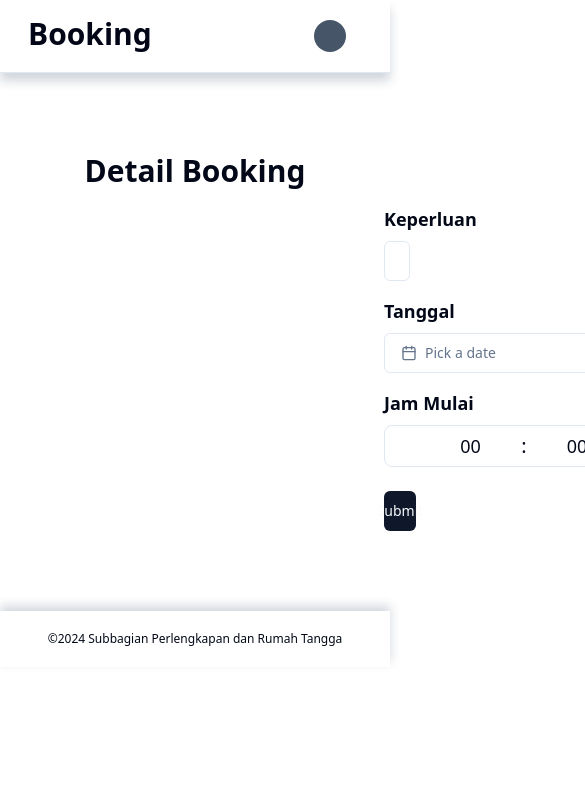
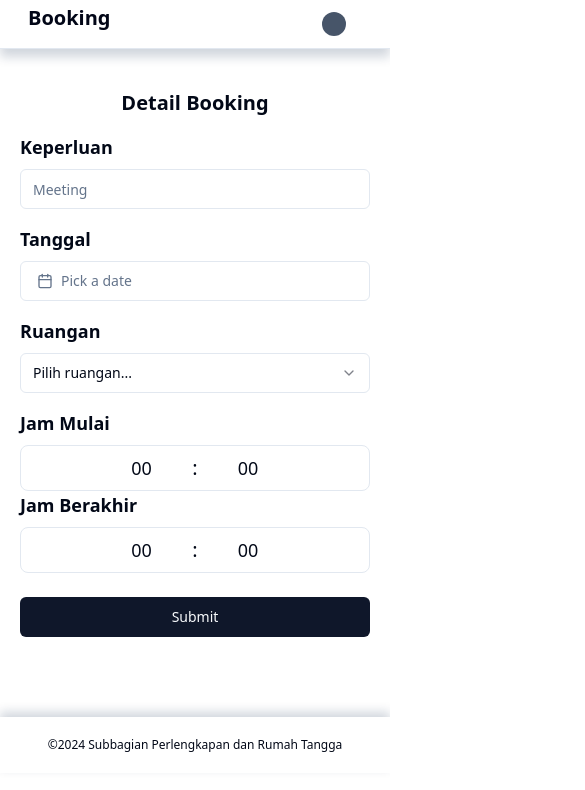
Before and after one commit to rizkitaufikanindhita/bookingruangrapatFE, a React (Vite) app: page /add in a window 390 px wide. Shown: the top 790 px of the page, 585 px wide, since content can reach past the window. Built offline with nearby package versions, Linux system fonts and the light colour scheme; no server answers.

Commit message:
fix responsive

```diff
--- a/src/components/AddPostComp.tsx
+++ b/src/components/AddPostComp.tsx
@@ -30,31 +30,31 @@ const AddPostComp = () => {
   const [date, setDate] = React.useState<string>("");
   const [event, setEvent] = React.useState("")
   const [room, setRoom] = React.useState("")
-  const [clockStart, setClockStart] = React.useState({hours: 0, minutes: 0})
-  const [clockEnd, setClockEnd] = React.useState({hours: 0, minutes: 0})
+  const [clockStart, setClockStart] = React.useState({ hours: 0, minutes: 0 })
+  const [clockEnd, setClockEnd] = React.useState({ hours: 0, minutes: 0 })
 
   const handleRoomChange = (e: any) => {
     setRoom(e)
   }
 
   const handleDate = (e: any) => {
-    setDate(format(e,"yyyy-MM-dd"))
+    setDate(format(e, "yyyy-MM-dd"))
   }
 
   const handleHourStart = (e: any) => {
-    setClockStart({ ...clockStart, hours: parseInt(e.target.value)})
+    setClockStart({ ...clockStart, hours: parseInt(e.target.value) })
   }
 
   const handleMinStart = (e: any) => {
-    setClockStart({ ...clockStart, minutes: parseInt(e.target.value)})
+    setClockStart({ ...clockStart, minutes: parseInt(e.target.value) })
   }
 
   const handleHourEnd = (e: any) => {
-    setClockEnd({ ...clockEnd, hours: parseInt(e.target.value)})
+    setClockEnd({ ...clockEnd, hours: parseInt(e.target.value) })
   }
 
   const handleMinEnd = (e: any) => {
-    setClockEnd({ ...clockEnd, minutes: parseInt(e.target.value)})
+    setClockEnd({ ...clockEnd, minutes: parseInt(e.target.value) })
   }
 
   const axiosWithToken = axios.create({
@@ -75,23 +75,23 @@ const AddPostComp = () => {
 
   const submit = async () => {
     const response = await axiosWithToken.post(url, body)
-    if(response.data.msg == "input booking berhasil"){
+    if (response.data.msg == "input booking berhasil") {
       navigate("/dashboard")
     }
     console.log(response.data)
   }
 
   return (
-    <div className="flex items-center justify-center my-20">
+    <div className="flex items-center justify-center mt-10 mb-20">
       <div className="w-full">
-        <div className="text-3xl font-bold text-center">Detail Booking</div>
-        <div className="px-96">
+        <div className="text-xl md:text-3xl font-bold text-center">Detail Booking</div>
+        <div className="px-5 md:px-96">
           <div className="items-start mt-4 text-left">
             <div className="text-lg font-bold">Keperluan</div>
-            <Input className="w-full mt-2 focus-visible:ring-transparent" placeholder="Meeting" onChange={(e)=>setEvent(e.target.value)}/>
+            <Input className="w-full mt-2 focus-visible:ring-transparent" placeholder="Meeting" onChange={(e) => setEvent(e.target.value)} />
           </div>
         </div>
-        <div className="flex justify-between mx-96">
+        <div className="md:flex md:justify-between px-5 md:px-0 md:mx-96">
           <div className="">
             <div className="items-start mt-4 text-left">
               <div className="text-lg font-bold">Tanggal</div>
@@ -101,7 +101,7 @@ const AddPostComp = () => {
                     <Button
                       variant={"outline"}
                       className={cn(
-                        "w-[280px] mt-2 justify-start text-left font-normal",
+                        "w-full md:w-[280px] mt-2 justify-start text-left font-normal",
                         !date && "text-muted-foreground"
                       )}
                     >
@@ -126,7 +126,7 @@ const AddPostComp = () => {
               <div className="text-lg font-bold">Ruangan</div>
               <div>
                 <Select onValueChange={handleRoomChange}>
-                  <SelectTrigger className="w-[280px] mt-2 focus-visible:ring-transparent">
+                  <SelectTrigger className="w-full md:w-[280px] mt-2 focus-visible:ring-transparent">
                     <SelectValue placeholder="Pilih ruangan..." />
                   </SelectTrigger>
                   <SelectContent>
@@ -148,10 +148,10 @@ const AddPostComp = () => {
             </div>
           </div>
         </div>
-        <div className="flex justify-between mt-4 mx-96">
-          <div className="w-[280px]">
+        <div className="md:flex md:justify-between mt-4 mx-5 md:mx-96">
+          <div className="w-full md:w-[280px]">
             <div className="text-lg font-bold">Jam Mulai</div>
-            <div className="w-[280px] border mt-2 bg-white rounded-lg p-1.5">
+            <div className="w-full md:w-[280px] border mt-2 bg-white rounded-lg p-2">
               <div className="flex justify-center">
                 <select
                   name="hours"
@@ -177,9 +177,9 @@ const AddPostComp = () => {
               </div>
             </div>
           </div>
-          <div className="w-[280px]">
+          <div className="w-full md:w-[280px]">
             <div className="text-lg font-bold">Jam Berakhir</div>
-            <div className="w-[280px] border mt-2 bg-white rounded-lg p-1.5">
+            <div className="w-full md:w-[280px] border mt-2 bg-white rounded-lg p-2">
               <div className="flex justify-center">
                 <select
                   name="hours"
@@ -206,7 +206,7 @@ const AddPostComp = () => {
             </div>
           </div>
         </div>
-        <div className="mt-2 px-96">
+        <div className="w-full mt-2 px-5 md:px-96">
           <Button className="w-full mt-4" onClick={submit}>Submit</Button>
         </div>
       </div>
--- a/src/components/MenubarComp.tsx
+++ b/src/components/MenubarComp.tsx
@@ -18,15 +18,15 @@ const MenubarComp = () => {
 
   const nama: any = localStorage.getItem('nama')
   return <div>
-    <div className="flex justify-between py-4 px-7 bg-white shadow-[rgba(13,_38,_76,_0.19)_0px_9px_10px]">
-      <Link to={"/dashboard"} className="font-bold text-3xl text-slate-950">
+    <div className="flex justify-between w-full py-1 md:py-4 px-7 bg-white shadow-[rgba(13,_38,_76,_0.19)_0px_9px_10px]">
+      <Link to={"/dashboard"} className="font-bold text-xl md:text-3xl text-slate-950">
         Booking
       </Link>
       <div className="flex justify-between">
         <Menubar>
           <MenubarMenu>
             <MenubarTrigger>
-              <div className="py-1.5 w-8 h-8 bg-slate-600 text-sm text-white rounded-full cursor-pointer">{nama ? nama.slice(0, 2).toUpperCase() : null}</div>
+              <div className="py-0.5 md:py-1.5 w-6 h-6 md:w-8 md:h-8 bg-slate-600 text-xs md:text-sm text-white rounded-full cursor-pointer">{nama ? nama.slice(0, 2).toUpperCase() : null}</div>
             </MenubarTrigger>
             <MenubarContent>
               <MenubarItem>
--- a/src/components/SigninComp.tsx
+++ b/src/components/SigninComp.tsx
@@ -20,10 +20,10 @@ export const SigninComp = () => {
     password: password
   }
 
-  const handleSignin = async() => {
+  const handleSignin = async () => {
     const response = await axios.post(url, body)
     const token = response.data.token
-    if(response.data.msg == "login berhasil"){
+    if (response.data.msg == "login berhasil") {
       localStorage.setItem("token", token)
       localStorage.setItem("nama", username)
       navigate("/dashboard")
@@ -33,29 +33,29 @@ export const SigninComp = () => {
   }
 
   return <Fragment>
-      <div className="flex justify-center items-center h-screen">
-          <div className="w-3/5">
+    <div className="flex justify-center items-center my-52 md:my-0 h-auto md:h-screen">
+      <div className="md:w-3/5">
         <div className="font-bold text-3xl text-center">
           Selamat Datang
         </div>
         <div className="font-bold text-xl text-center">
           Di Sistem Booking Ruang Rapat
         </div>
-              <div className="font-light mt-2 text-center">
+        <div className="font-light text-lg mx-5 mt-2 text-center">
           Silahkan login dengan nama lengkap dan NIP
         </div>
-              <div className="px-44">
+        <div className="px-10 md:px-44">
           <div className="items-start text-left mt-4">
             <div className="font-bold text-lg">
               Username
             </div>
-                  <Input className="mt-2" placeholder="Johndoe" onChange={(e)=>setUsername(e.target.value)}/>
+            <Input className="mt-2" placeholder="Johndoe" onChange={(e) => setUsername(e.target.value)} />
           </div>
           <div className="items-start text-left mt-4">
             <div className="font-bold text-lg">
               Password
             </div>
-                  <Input className="mt-2" type="password" placeholder="**********" onChange={(e)=>setPassword(e.target.value)}/>
+            <Input className="mt-2" type="password" placeholder="**********" onChange={(e) => setPassword(e.target.value)} />
           </div>
           <Button className="w-full mt-4" onClick={handleSignin}>Login</Button>
         </div>
--- a/src/pages/Dashboard.tsx
+++ b/src/pages/Dashboard.tsx
@@ -14,7 +14,7 @@ const Dashboard = () => {
   }, [])
 
   return (
-    <div className="flex flex-col min-h-screen absolute inset-0 -z-10 h-full w-full bg-white bg-[linear-gradient(to_right,#f0f0f0_1px,transparent_1px),linear-gradient(to_bottom,#f0f0f0_1px,transparent_1px)] bg-[size:6rem_4rem]">
+    <div className="flex flex-col min-h-screen absolute inset-0 -z-10 md:h-full md:w-full bg-white bg-[linear-gradient(to_right,#f0f0f0_1px,transparent_1px),linear-gradient(to_bottom,#f0f0f0_1px,transparent_1px)] bg-[size:6rem_4rem]">
       <div className="flex-grow">
         <MenubarComp />
         <DashboardComp />
--- a/src/pages/EditPost.tsx
+++ b/src/pages/EditPost.tsx
@@ -1,12 +1,14 @@
 import MenubarComp from "@/components/MenubarComp"
 import EditPostComp from "../components/EditPostComp"
+import FooterComp from "@/components/FooterComp"
 
 const EditPost = () => {
-  return(
-  <div>
+  return (
+    <div>
       <MenubarComp />
       <EditPostComp />
-  </div>
+      <FooterComp />
+    </div>
   )
 }
 
--- a/src/pages/Signin.tsx
+++ b/src/pages/Signin.tsx
@@ -2,11 +2,11 @@ import SigninComp from "@/components/SigninComp"
 
 const Signin = () => {
   return (
-  <div className="grid grid-cols-1 lg:grid-cols-2">
+    <div className="grid grid-cols-1 lg:grid-cols-2">
       <div className="absolute inset-0 -z-10 h-full w-full bg-white [background:radial-gradient(125%_125%_at_50%_10%,#fff_40%,#63e_100%)]">
         <SigninComp />
       </div>
-  </div>
+    </div>
   )
 }
 
```
Also changed, not shown: src/components/DashboardComp.tsx (+14 -14 lines), src/components/EditPostComp.tsx (+17 -17 lines). Lines whose indentation alone changed are shown as unchanged.
